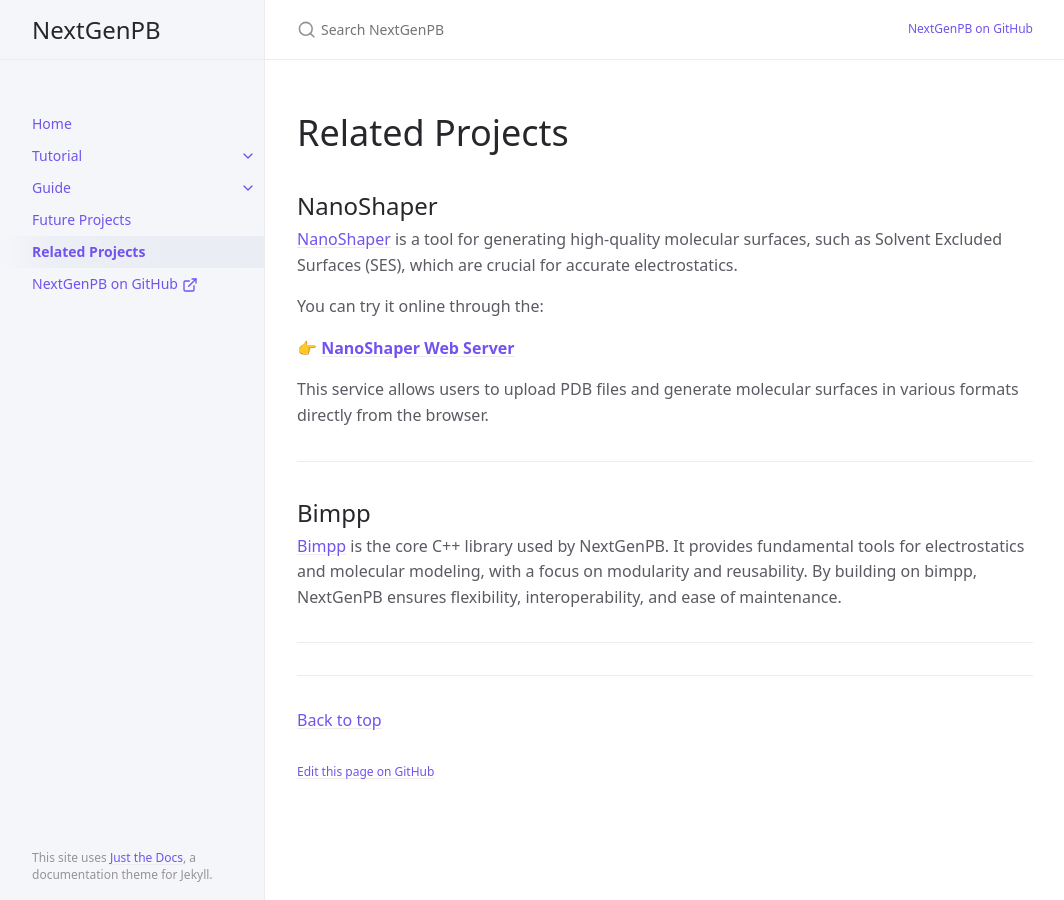
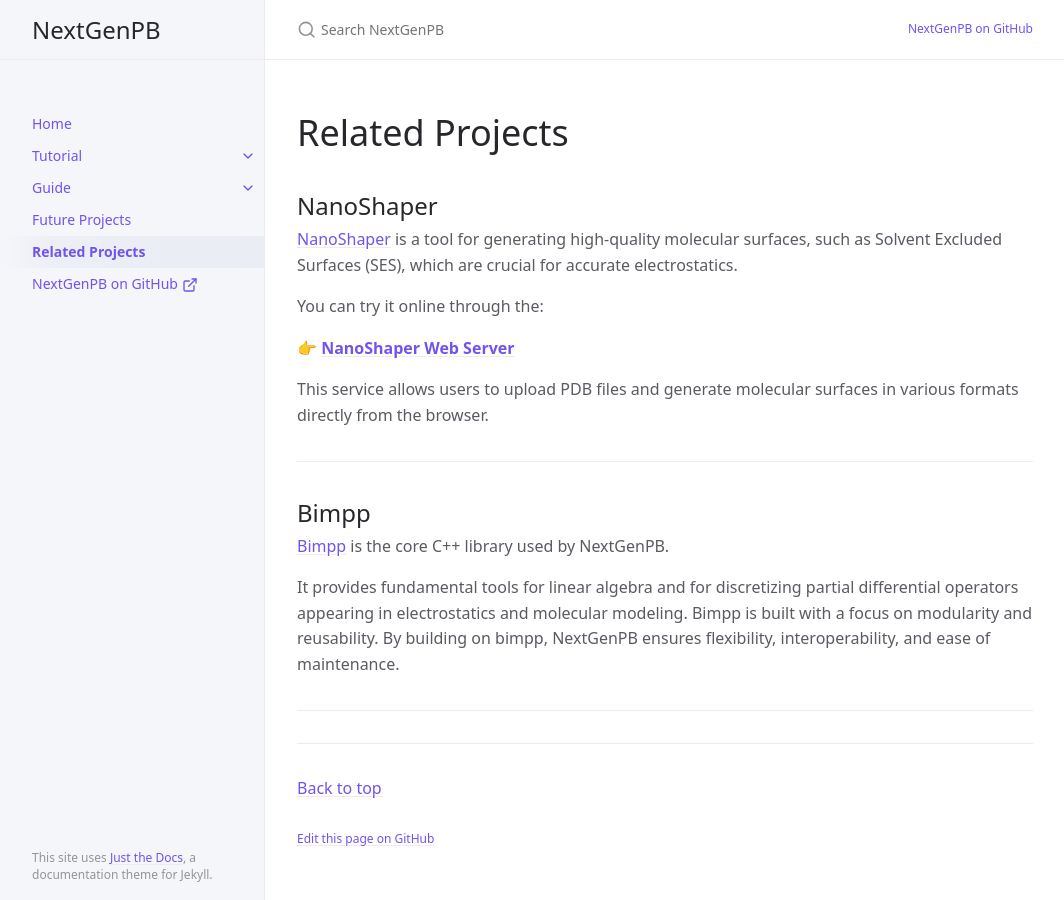
Before and after one commit to vdiflorio/nextgenpb_tutorial, a Jekyll site: the page built from related.md, in a window 1280 px wide. Shown: the whole page, without its empty margins (107-1171 px from the left). Built offline with Jekyll 4.4.1, drawn with Linux system fonts in a browser that asks for light colours; cached includes are drawn as plain includes.

Commit message:
update related

```diff
--- a/related.md
+++ b/related.md
@@ -21,6 +21,9 @@ This service allows users to upload PDB files and generate molecular surfaces in
 
 ## Bimpp
 
-[Bimpp](https://github.com/carlodefalco/bimpp/tree/master) is the core C++ library used by NextGenPB. It provides fundamental tools for electrostatics and molecular modeling, with a focus on modularity and reusability. By building on bimpp, NextGenPB ensures flexibility, interoperability, and ease of maintenance.
+[Bimpp](https://github.com/carlodefalco/bimpp/tree/master) is the core C++ library used by NextGenPB.
+
+It provides fundamental tools for linear algebra and for discretizing
+partial differential operators appearing in electrostatics and molecular modeling. Bimpp is built with a focus on modularity and reusability. By building on bimpp, NextGenPB ensures flexibility, interoperability, and ease of maintenance.
 
 ---
```
